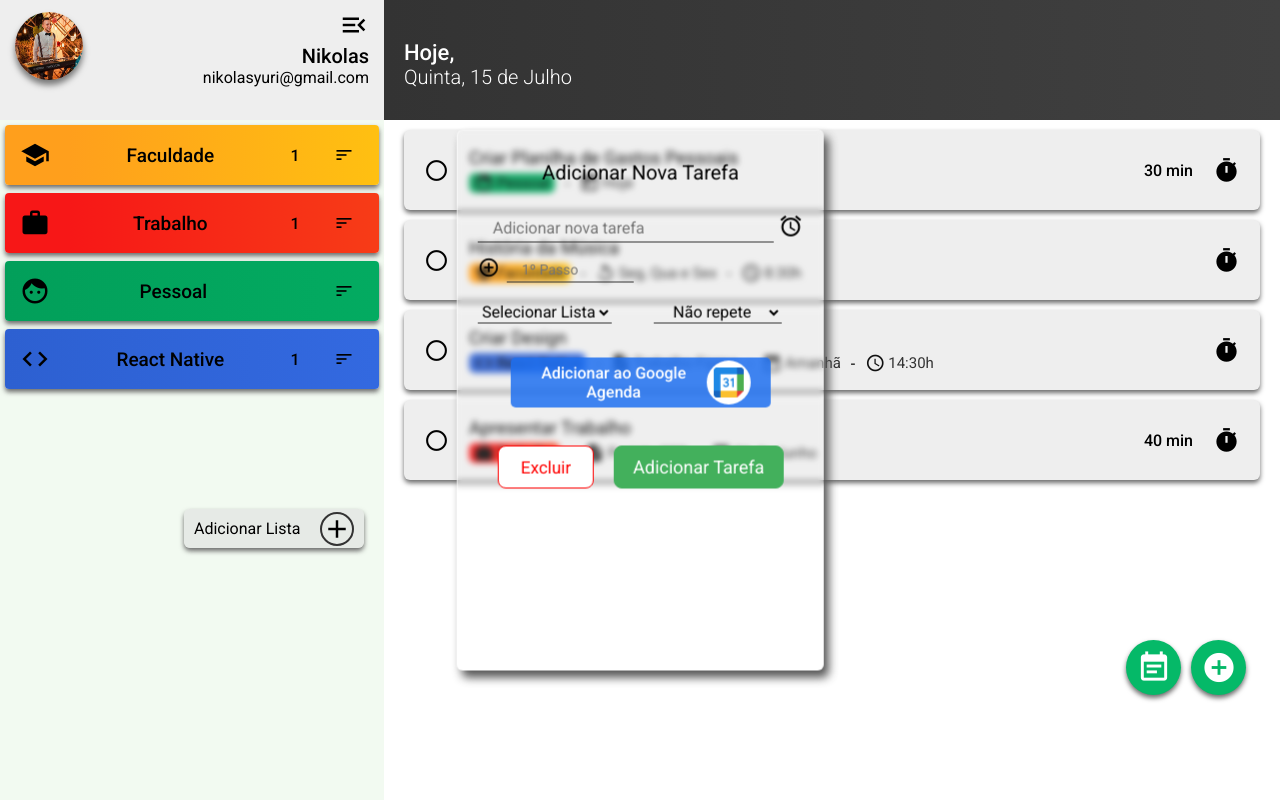
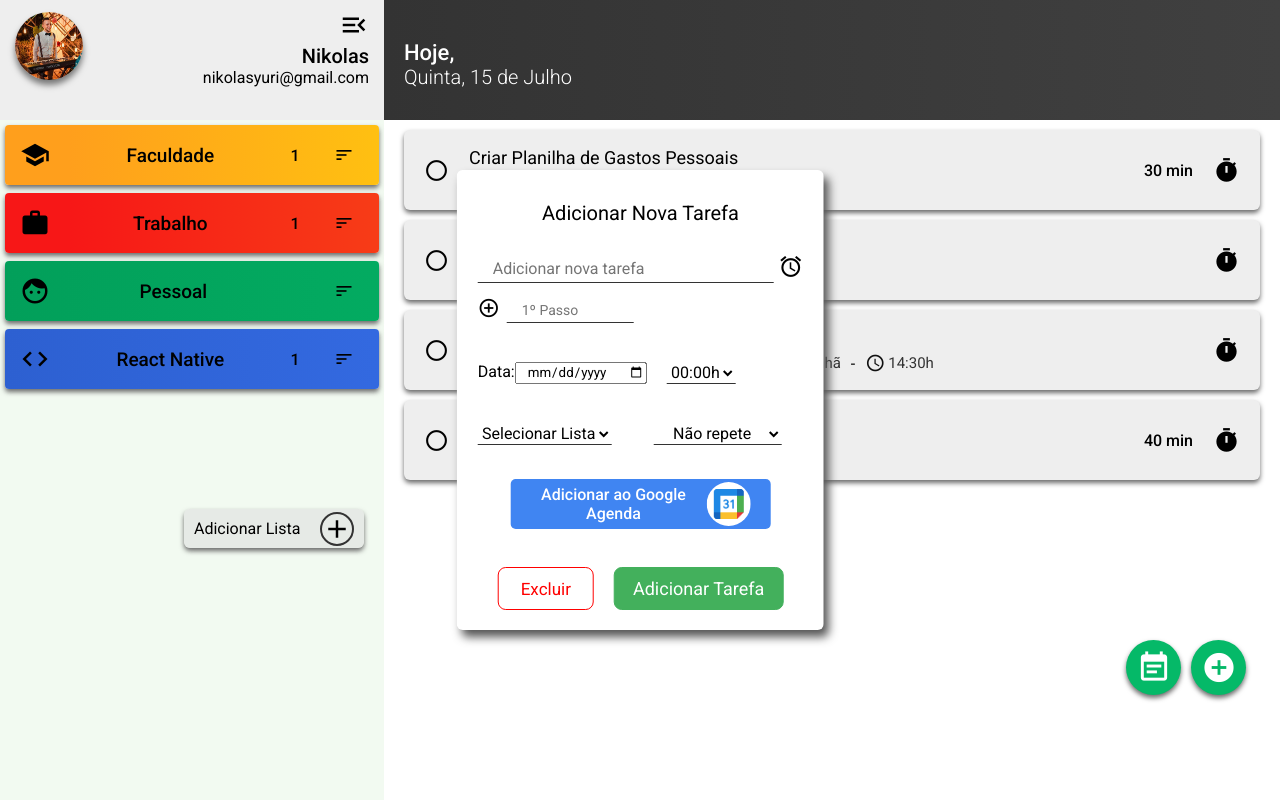
Before and after one commit to Nikolasyuri/Just-Do-It, a website: page index.html in a window 1280 px wide. Drawn offline with Linux system fonts and the light colour scheme.

Commit message:
Adicionei data e hora no formulário

```diff
--- a/index.html
+++ b/index.html
@@ -213,6 +213,68 @@
                         <input type="text" name="new-step" id="new-step" class="inputUser" placeholder="1º Passo">
                     </div>
                     <br>
+                    <div class="inputBox" id="date-time">
+                        <form action="">
+                            <label for="Data">Data:</label>
+                            <input type="date" id="Data" name="Data">
+                          </form>
+                        <div class="inputBox" id="timeto">
+                            <label for="timeto" class="label-input"></label>
+                                <select id="formTime" name="Time" class="inputUser">
+                                    <option value="00:00h">00:00h</option>
+                                    <option value="00:30h">00:30h</option>
+                                    <option value="01:00h">01:00h</option>
+                                    <option value="01:30h">01:30h</option>
+                                    <option value="02:00h">02:00h</option>
+                                    <option value="02:30h">02:30h</option>
+                                    <option value="03:00h">03:00h</option>
+                                    <option value="03:30h">03:30h</option>
+                                    <option value="04:00h">04:00h</option>
+                                    <option value="04:30h">04:30h</option>
+                                    <option value="05:00h">05:00h</option>
+                                    <option value="05:30h">05:30h</option>
+                                    <option value="06:00h">06:00h</option>
+                                    <option value="06:30h">06:30h</option>
+                                    <option value="07:00h">07:00h</option>
+                                    <option value="07:30h">07:30h</option>
+                                    <option value="08:00h">08:00h</option>
+                                    <option value="08:30h">08:30h</option>
+                                    <option value="09:00h">09:00h</option>
+                                    <option value="09:30h">09:30h</option>
+                                    <option value="10:00h">10:00h</option>
+                                    <option value="10:30h">10:30h</option>
+                                    <option value="11:00h">11:00h</option>
+                                    <option value="11:30h">11:30h</option>
+                                    <option value="12:00h">12:00h</option>
+                                    <option value="12:30h">12:30h</option>
+                                    <option value="13:00h">13:00h</option>
+                                    <option value="13:30h">13:30h</option>
+                                    <option value="14:00h">14:00h</option>
+                                    <option value="14:30h">14:30h</option>
+                                    <option value="15:00h">15:00h</option>
+                                    <option value="15:30h">15:30h</option>
+                                    <option value="16:00h">16:00h</option>
+                                    <option value="16:30h">16:30h</option>
+                                    <option value="17:00h">17:00h</option>
+                                    <option value="17:30h">17:30h</option>
+                                    <option value="18:00h">18:00h</option>
+                                    <option value="18:30h">18:30h</option>
+                                    <option value="19:00h">19:00h</option>
+                                    <option value="19:30h">19:30h</option>
+                                    <option value="20:00h">20:00h</option>
+                                    <option value="20:30h">20:30h</option>
+                                    <option value="21:00h">21:00h</option>
+                                    <option value="21:30h">21:30h</option>
+                                    <option value="22:00h">22:00h</option>
+                                    <option value="22:30h">22:30h</option>
+                                    <option value="23:00h">23:00h</option>
+                                    <option value="23:30h">23:30h</option>
+
+                                </select>
+                        </div>
+                        <br>
+                    </div>
+                    <br>
                     <div class="inputBox" id="select">
                         <div class="inputBox" id="formAllLists">
                             <label for="list" class="label-input"></label>
--- a/script.js
+++ b/script.js
@@ -98,6 +98,11 @@ var dataBase = [];
     var clock = document.querySelector('#timer')
     var formTimer = document.querySelector('#formTimer');
     var timer = formTimer.value;
+    var selectFormTime = document.querySelector('#formTime');
+    var indexFormTime = selectFormTime.selectedIndex;
+    var textTime = selectFormTime.options[indexFormTime].text;
+    var time = textTime;
+
 
     tasks.innerHTML=`<i class="material-icons" id="radio">radio_button_unchecked</i>
                     <div class="task">
@@ -115,7 +120,7 @@ var dataBase = [];
                             <span id="date">${taskRepeat}</span>
                             <p>-</p>
                             <i class="material-icons" id="time-icon">schedule</i>
-                            <span class="time">14:30h</span>
+                            <span class="time">${time}</span>
                         </div>
                     </div>`
 
--- a/style.css
+++ b/style.css
@@ -491,14 +491,13 @@
     position: fixed;
     top: 50%;
     left: 50%;
-    height: 500px;
+    /* height: 500px; */
     transform: translate(-50%,-50%);
     padding: 20px;
-    background: rgba(255, 255, 255, 0.1);
+    background: rgb(255, 255, 255);
     overflow: hidden;
     border-top: 1px solid rgba(255, 255, 255, 0.5);
     border-left: 1px solid rgba(255, 255, 255, 0.5);
-    backdrop-filter: blur(3px);
     border-radius: 6px;
     box-shadow: 5px 7px 10px #555;
     animation: opacityBtn 0.3s ease-in-out forwards;
@@ -549,6 +548,14 @@
 }
 .Section-Content .form fieldset #new-step ::placeholder{
     font-size: 14px;
+}
+.Section-Content .form fieldset #date-time{
+    display: flex;
+    padding: 20px 0;
+}
+.Section-Content .form fieldset #date-time #Data{}
+.Section-Content .form fieldset #date-time #timeto{
+    margin-left: 20px;
 }
 .Section-Content .form fieldset #select{
     display: flex;
```
